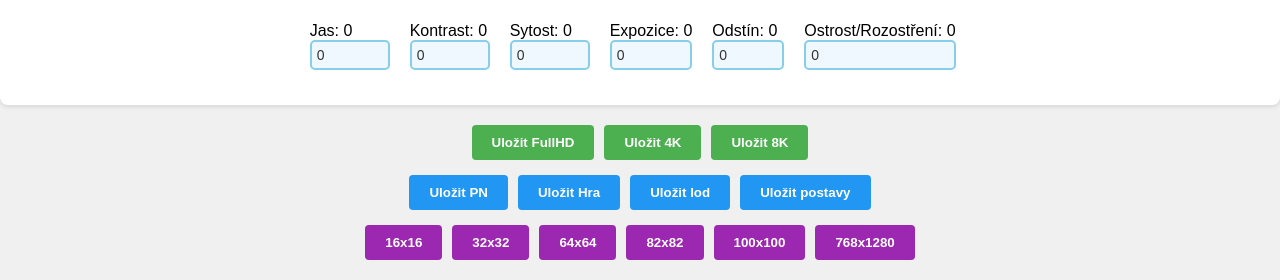
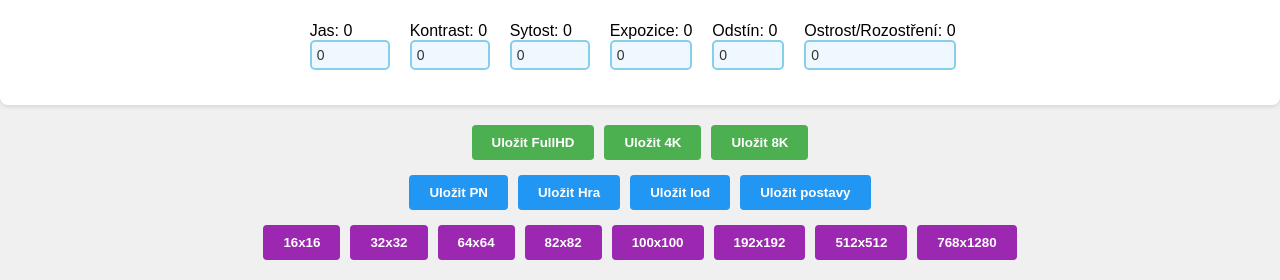
Before and after one commit to jirka22med/Moerni-foto-editor, a plain HTML site: page index.html in a window 1280 px wide. Shown: the part 645-925 px from the top of the page. Drawn offline with Linux system fonts and the light colour scheme.

Commit message:
Update index.html

```diff
--- a/index.html
+++ b/index.html
@@ -72,6 +72,9 @@
             <button id="64x64">64x64</button>
             <button id="82x82">82x82</button>
             <button id="100x100">100x100</button>
+            <button id="192x192">192x192</button>
+            <button id="512x512">512x512</button>
+
             <button id="768x1280">768x1280</button>
         </div>
          </div>
```
